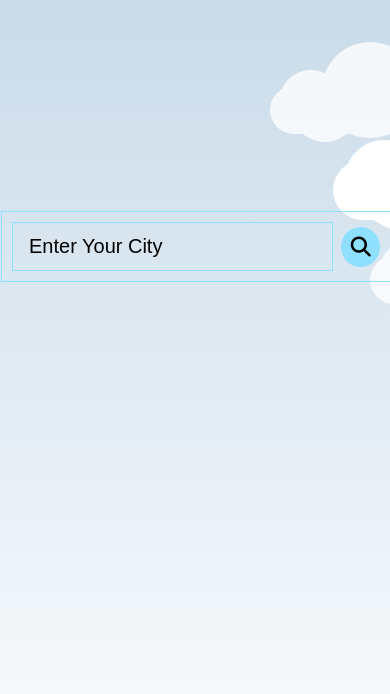
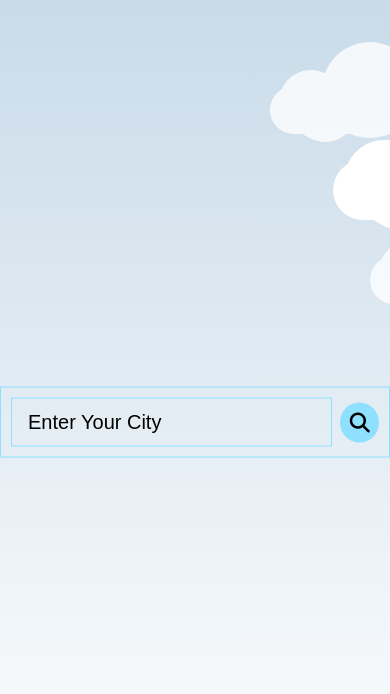
Before and after one commit to Tausif148/My-Weather-App, a plain HTML site: page index.html in a window 390 px wide. Drawn offline with Linux system fonts and the light colour scheme.

Commit message:
update css

```diff
--- a/style.css
+++ b/style.css
@@ -17,7 +17,7 @@
     overflow: hidden;
     height: 100vh;
     position: relative;
-    width: 100%a;
+    width: 100%;
     overflow: hidden;
 }
 
@@ -205,8 +205,9 @@
     border: 1px solid #8FE0FF;
     margin: 0 auto;
     position: absolute;
-    top: 30%;
-    left: 35%;
+    top: 50%;
+    left: 50%;
+    transform: translate(-50%, -50%);
 
 }
 
@@ -363,38 +364,12 @@
 }
 
 
-
-@media (max-width:1440px) {
-
-    .container {
-        top: 20%;
-        left: 32%;
-    }
-
-
-
-}
-
-@media (max-width:768px) {
-    .container {
-        top: 25%;
-        left: 23.5%;
-    }
-}
-
-
 @media (max-width:576px) {
     #clouds {
         padding: 160px 0 0 0;
     }
-
     .container {
         width: 100%;
-        top: 25%;
-        left: 1px;
         padding: 5px;
     }
-
-
-
 }
```
